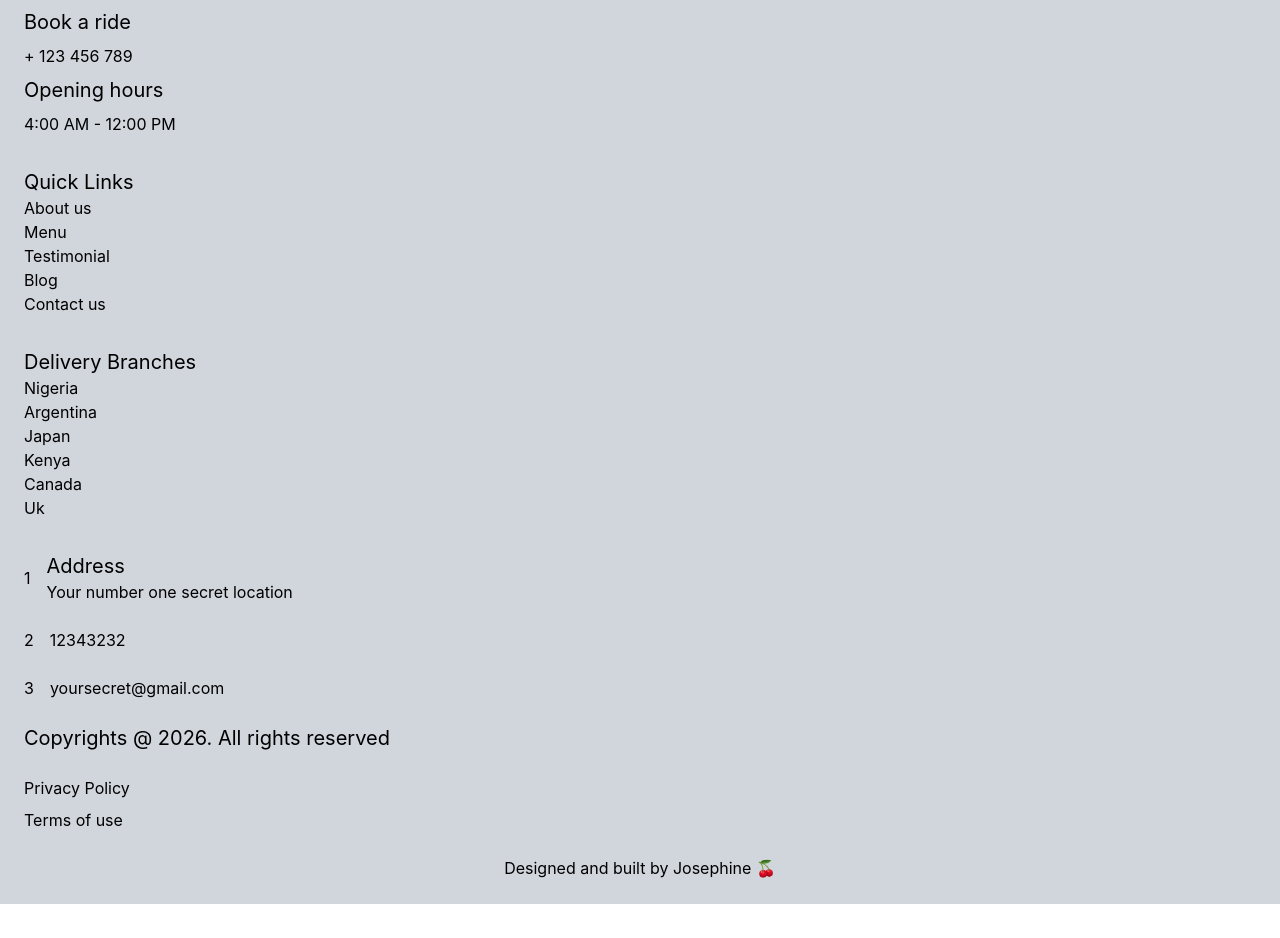
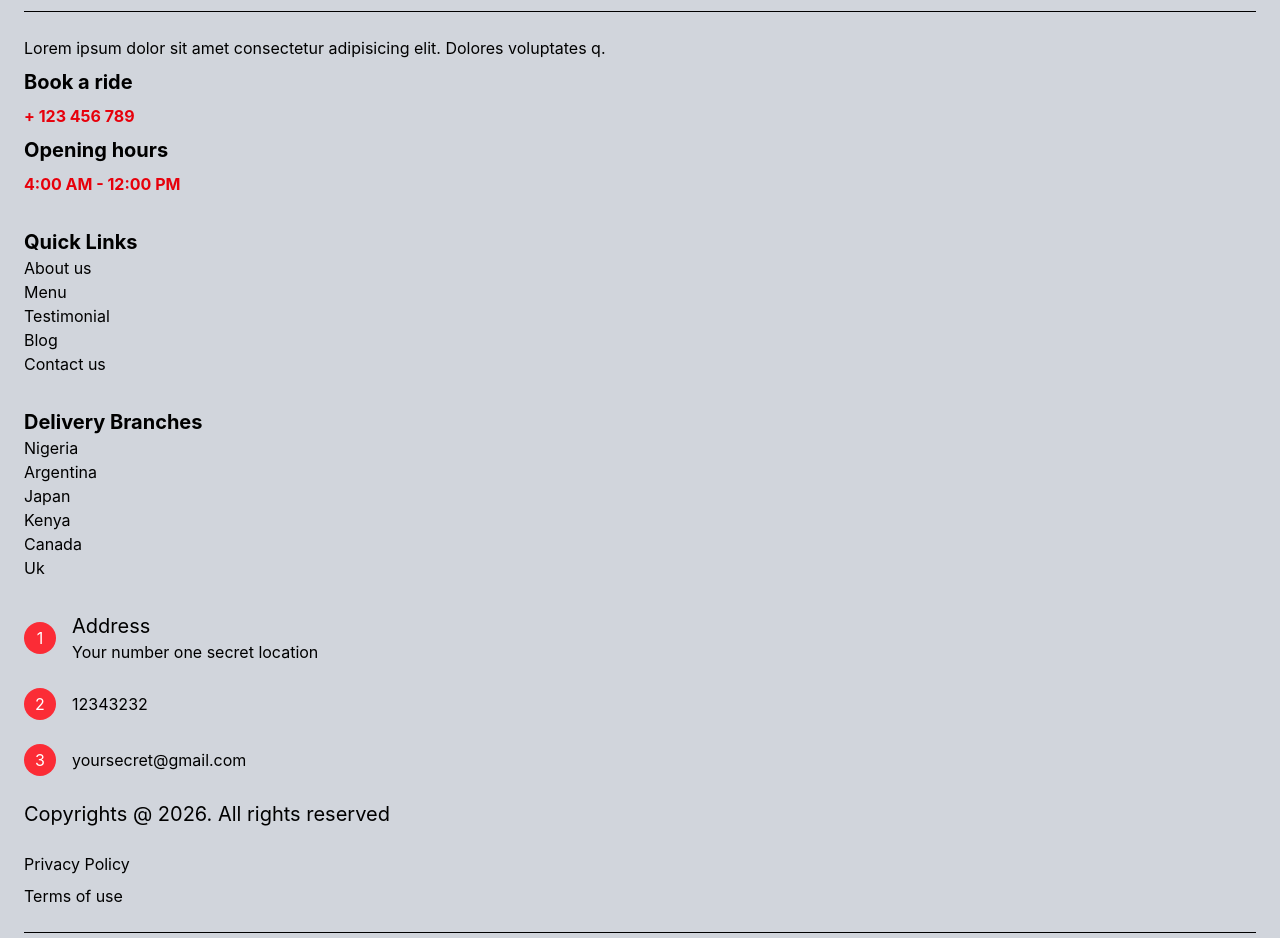
Before and after one commit to neducod/tasty-landingpage, a React (Vite) app: page / in a window 1280 px wide. Shown: the part 4994-5932 px from the top of the page. Before the commit the page ends 5898 px from the top, so only its background shows below. Built offline with nearby package versions, Linux system fonts and the light colour scheme.

Commit message:
extra footer styling

```diff
--- a/src/Footer.jsx
+++ b/src/Footer.jsx
@@ -7,10 +7,10 @@ function FooterSection (){
         <footer className='flex gap-6 p-6 flex-col bg-gray-300'>
             <div className='flex flex-col sm:justify-start gap-4 p-2'>
                 <div>
-                    <h6> <span>Tasty</span> Foods</h6>
+                    <h6 className='text-4xl font-bold '> <span className='text-red-600 font-bold italic underline decoration-wavy decoration-orange-300'>Tasty <br /> </span> Foods</h6>
                 </div>
                 <div>
-                    <p>Subscription News</p>
+                    <p className='text-xl font-bold'>Subscription News</p>
                     <p>Lorem, ipsum dolor sit amet consectetur adipisicing elit.</p>
                 </div>
                 <div className='flex flex-row justify-center items-center'>
@@ -22,14 +22,14 @@ function FooterSection (){
             <div className='flex flex-col gap-8'>
                 <div className='flex flex-col gap-2'>
                     <p>Lorem ipsum dolor sit amet consectetur adipisicing elit. Dolores voluptates q.</p>
-                    <h6 className='text-xl'>Book a ride</h6>
-                    <p>+ 123 456 789</p>
-                    <h6 className='text-xl'>Opening hours</h6>
-                    <p>4:00 AM - 12:00 PM</p>
+                    <h6 className='text-xl font-bold'>Book a ride</h6>
+                    <p className='text-red-600 font-bold'>+ 123 456 789</p>
+                    <h6 className='text-xl font-bold'>Opening hours</h6>
+                    <p className='text-red-600 font-bold'>4:00 AM - 12:00 PM</p>
                 </div>
                 <div className='flex flex-col'>
                     <ul className='flex flex-col'>
-                        <h6 className='text-xl'>Quick Links</h6>
+                        <h6 className='text-xl font-bold'>Quick Links</h6>
                         <li>About us</li>
                         <li>Menu</li>
                         <li>Testimonial</li>
@@ -38,7 +38,7 @@ function FooterSection (){
                     </ul>
                 </div>
                 <div className='flex flex-col'>
-                    <h6 className='text-xl'>Delivery Branches</h6>
+                    <h6 className='text-xl font-bold'>Delivery Branches</h6>
                     <ul className='flex flex-col'>
                         <li>Nigeria</li>
                         <li>Argentina</li>
@@ -50,20 +50,26 @@ function FooterSection (){
                 </div>
                 <div className='flex flex-col gap-6'>
                     <div className='flex gap-4 items-center'>
-                        <div>1</div>
+                        <div className='bg-red-500 text-white w-8 h-8 rounded-t-full rounded-b-full rounded-l-full rounded-r-full text-center flex items-center justify-center'>
+                            <p>1</p>
+                        </div>
                         <div>
                             <p className='text-xl'>Address</p>
                             <p>Your number one secret location</p>
                         </div>
                     </div>
                     <div className='flex gap-4 items-center'>
-                        <div>2</div>
-                        <div>
+                        <div className='bg-red-500 text-white w-8 h-8 rounded-t-full rounded-b-full rounded-l-full rounded-r-full text-center flex items-center justify-center'>
+                            <p>2</p>
+                        </div>
+                        <div className=''>
                             <p>12343232</p>
                         </div>
                     </div>
                     <div className='flex gap-4 items-center'>
-                        <div>3</div>
+                        <div className='bg-red-500 text-white w-8 h-8 rounded-t-full rounded-b-full rounded-l-full rounded-r-full text-center flex items-center justify-center'>
+                            <p>3</p>
+                        </div>
                         <div>
                             <p>yoursecret@gmail.com</p>
                         </div>
@@ -81,6 +87,7 @@ function FooterSection (){
                     </ul>
                 </div>
             </div>
+            <hr />
             <div className='flex justify-center items-center'>
                 <p>Designed and built by <a href="">Josephine 🍒</a></p>
             </div>
```
